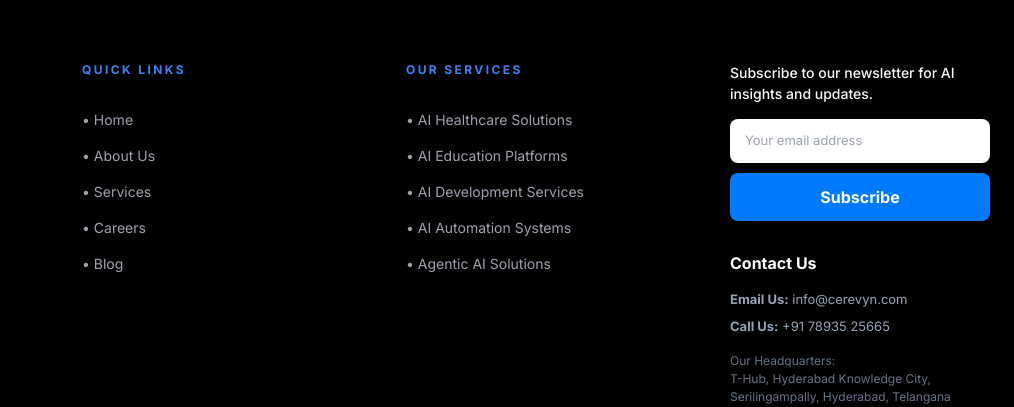
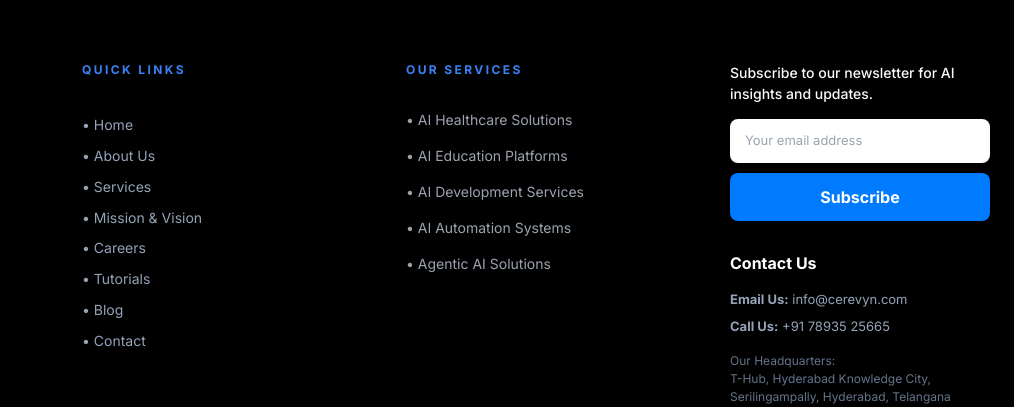
Before and after one commit to saikarthik180604/cerevyn-website-, a plain HTML site: page contact.html in a window 1280 px wide. Shown: the part 2803-3210 px from the top of the page, 266-1280 px from the left. Drawn offline with nearby package versions, Linux system fonts and the light colour scheme.

Commit message:
Your update message

```diff
--- a/contact.html
+++ b/contact.html
@@ -267,13 +267,16 @@
             </div>
             <div>
                 <h4 class="font-bold mb-8 text-xs uppercase tracking-[0.2em] text-blue-500">Quick Links</h4>
-                <ul class="space-y-4 text-gray-400 text-sm">
-                    <li><a href="index.html" class="hover:text-white transition">• Home</a></li>
-                    <li><a href="about.html" class="hover:text-white transition">• About Us</a></li>
-                    <li><a href="services.html" class="hover:text-white transition">• Services</a></li>
-                    <li><a href="careers.html" class="hover:text-white transition">• Careers</a></li>
-                    <li><a href="blog.html" class="hover:text-white transition">• Blog</a></li>
-                </ul>
+                <ul style="list-style: none; padding: 0; color: #94a3b8; font-size: 14px; line-height: 2.2;">
+                        <li>• Home</li>
+                        <li>• About Us</li>
+                        <li>• Services</li>
+                        <li>• Mission & Vision</li>
+                        <li>• Careers</li>
+                        <li>• Tutorials</li>
+                        <li>• Blog</li>
+                        <li>• Contact</li>
+                    </ul>
             </div>
             <div>
                 <h4 class="font-bold mb-8 text-xs uppercase tracking-[0.2em] text-blue-500">Our Services</h4>
```
